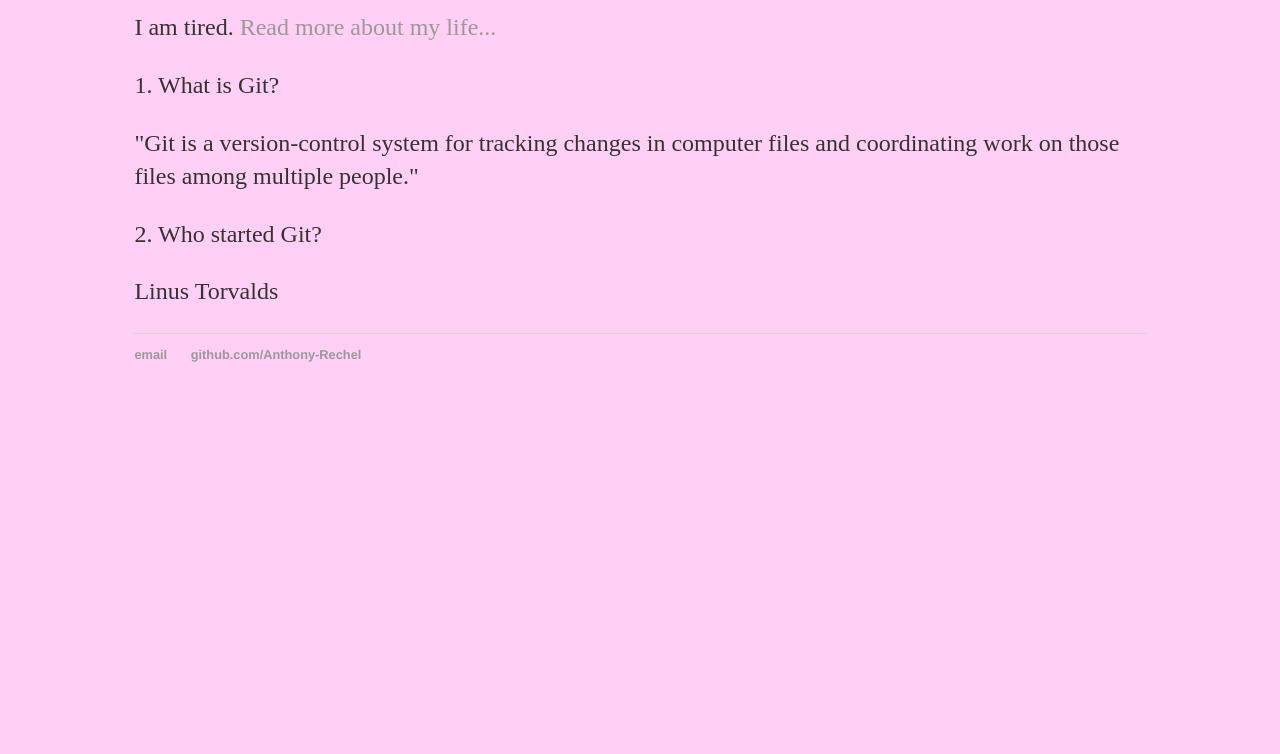
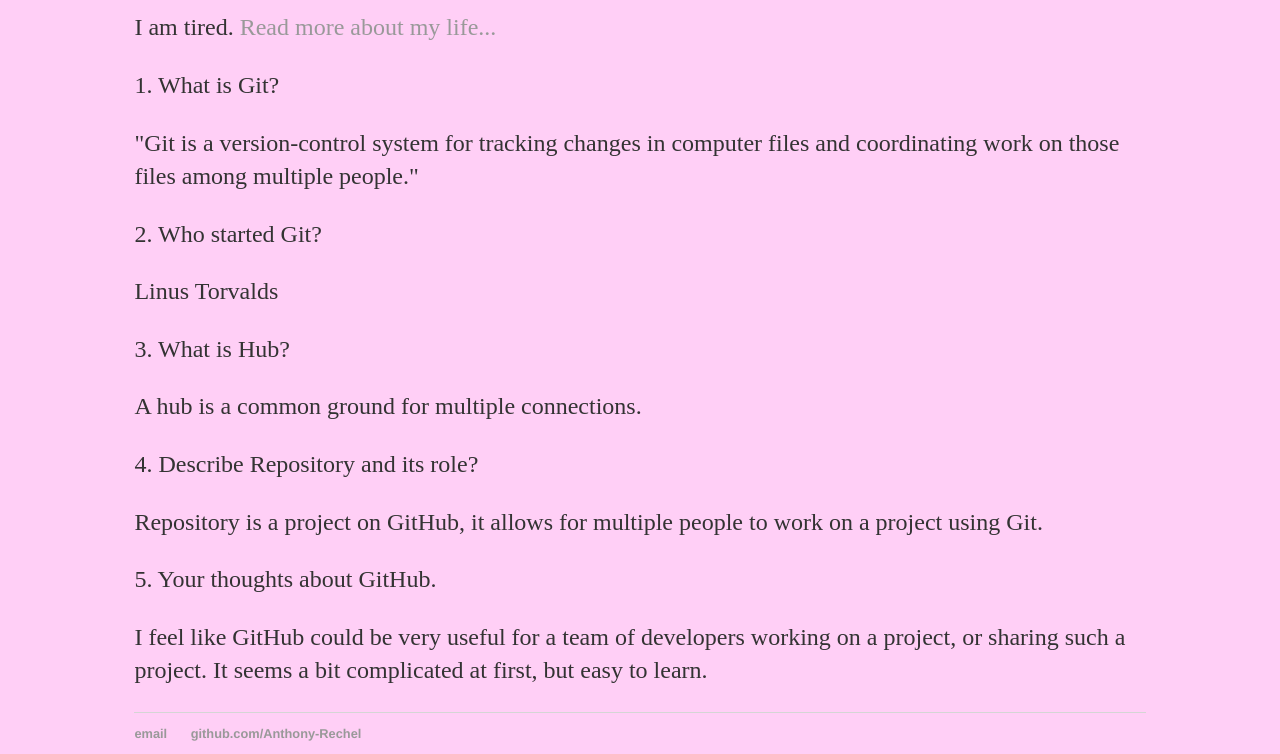
Before and after one commit to Anthony-Rechel/Anthony-Rechel.github.io, a plain HTML site: page index.html in a window 1280 px wide. Shown: the part 142-896 px from the top of the page. Before the commit the page ends 800 px from the top, so only its background shows below. Drawn offline with Linux system fonts and the light colour scheme.

Commit message:
Update index.html

```diff
--- a/index.html
+++ b/index.html
@@ -24,6 +24,12 @@
 				<p>"Git is a version-control system for tracking changes in computer files and coordinating work on those files among multiple people."<p>
 				<p>2. Who started Git?<p>
 				<p>Linus Torvalds<p>
+				<p>3. What is Hub?<p>
+				<p>A hub is a common ground for multiple connections.<p>
+				<p>4. Describe Repository and its role?<p>
+				<p>Repository is a project on GitHub, it allows for multiple people to work on a project using Git.<p>
+				<p>5. Your thoughts about GitHub.<p>
+				<p>I feel like GitHub could be very useful for a team of developers working on a project, or sharing such a project. It seems a bit complicated at first, but easy to learn.<p>
 
 
 
```
